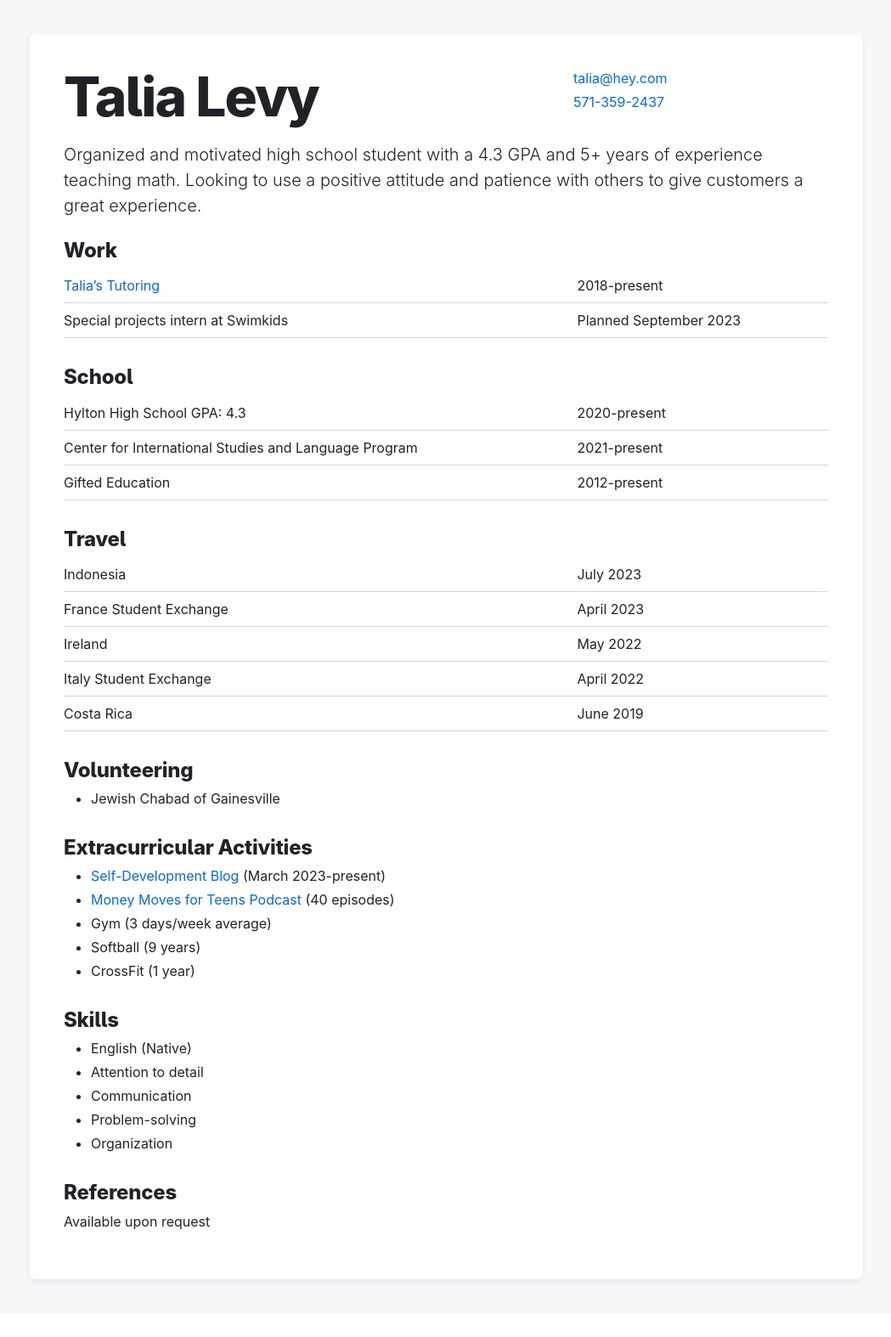
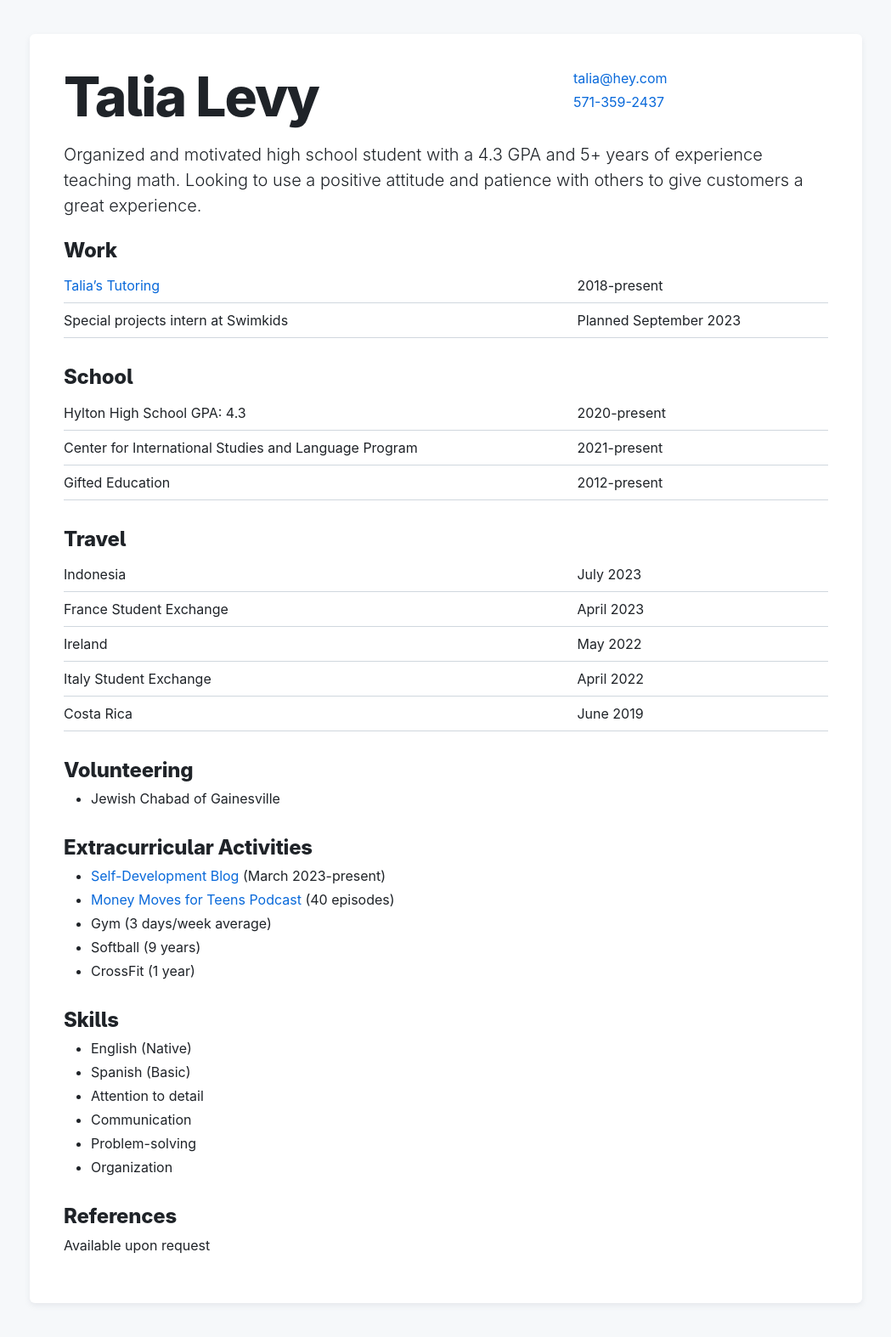
Before and after one commit to tslevy/resume, a Jekyll site: the page built from index.md, in a window 1280 px wide. Shown: the whole page at 85% size, without its empty margins (115-1164 px from the left). Built offline with Jekyll 4.4.1, drawn with Linux system fonts in a browser that asks for light colours; our own code applies the rules of GitHub Pages for plain Markdown files; before the commit the page ends 1546 px from its top, so only the background shows below that.

Commit message:
Update index.md

```diff
--- a/index.md
+++ b/index.md
@@ -134,6 +134,7 @@ Organized and motivated high school student with a 4.3 GPA and 5+ years of exper
 {: .border-0 .mb-0 .mt-5 .h5-mktg}
 
 - English (Native)
+- Spanish (Basic)
 - Attention to detail
 - Communication
 - Problem-solving
```
